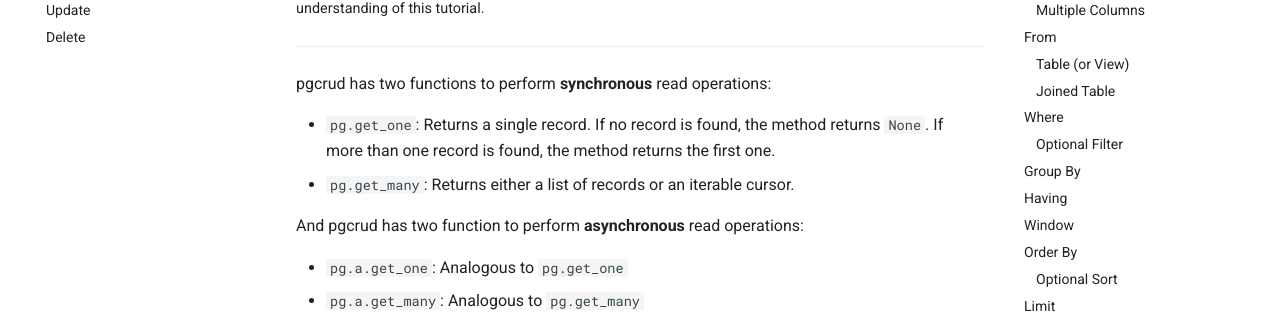
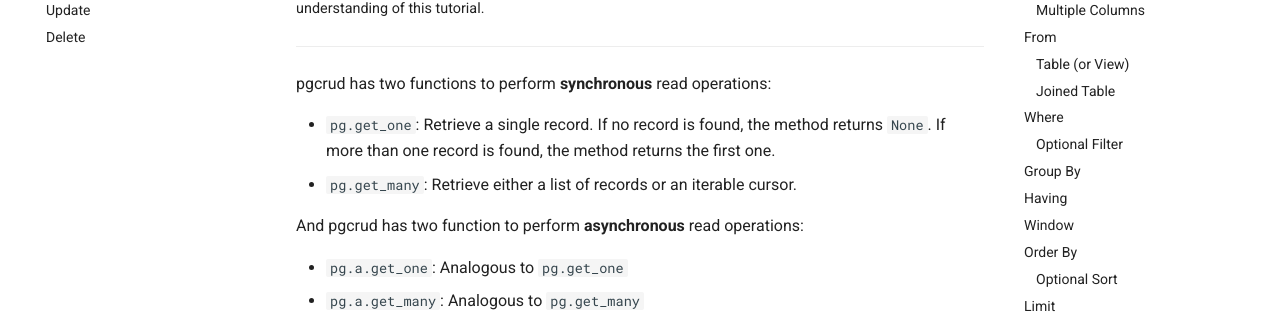
Before and after one commit to dakivara/pgcrud, an MkDocs documentation site: the page built from docs/getting-started/read.md, in a window 1280 px wide and 900 px high. Shown: the part 284-598 px from the top of the window. Built offline with MkDocs 1.6.1 and Material for MkDocs 9.7.7, drawn with Linux system fonts in a browser that asks for light colours; comment, search, counter and statistics services are not loaded.

Commit message:
change the wording

```diff
--- a/docs/getting-started/read.md
+++ b/docs/getting-started/read.md
@@ -9,8 +9,8 @@
 
 pgcrud has two functions to perform **synchronous** read operations:
 
-- `pg.get_one`: Returns a single record. If no record is found, the method returns `None`. If more than one record is found, the method returns the first one.
-- `pg.get_many`: Returns either a list of records or an iterable cursor.
+- `pg.get_one`: Retrieve a single record. If no record is found, the method returns `None`. If more than one record is found, the method returns the first one.
+- `pg.get_many`: Retrieve either a list of records or an iterable cursor.
 
 And pgcrud has two function to perform **asynchronous** read operations:
 
```
